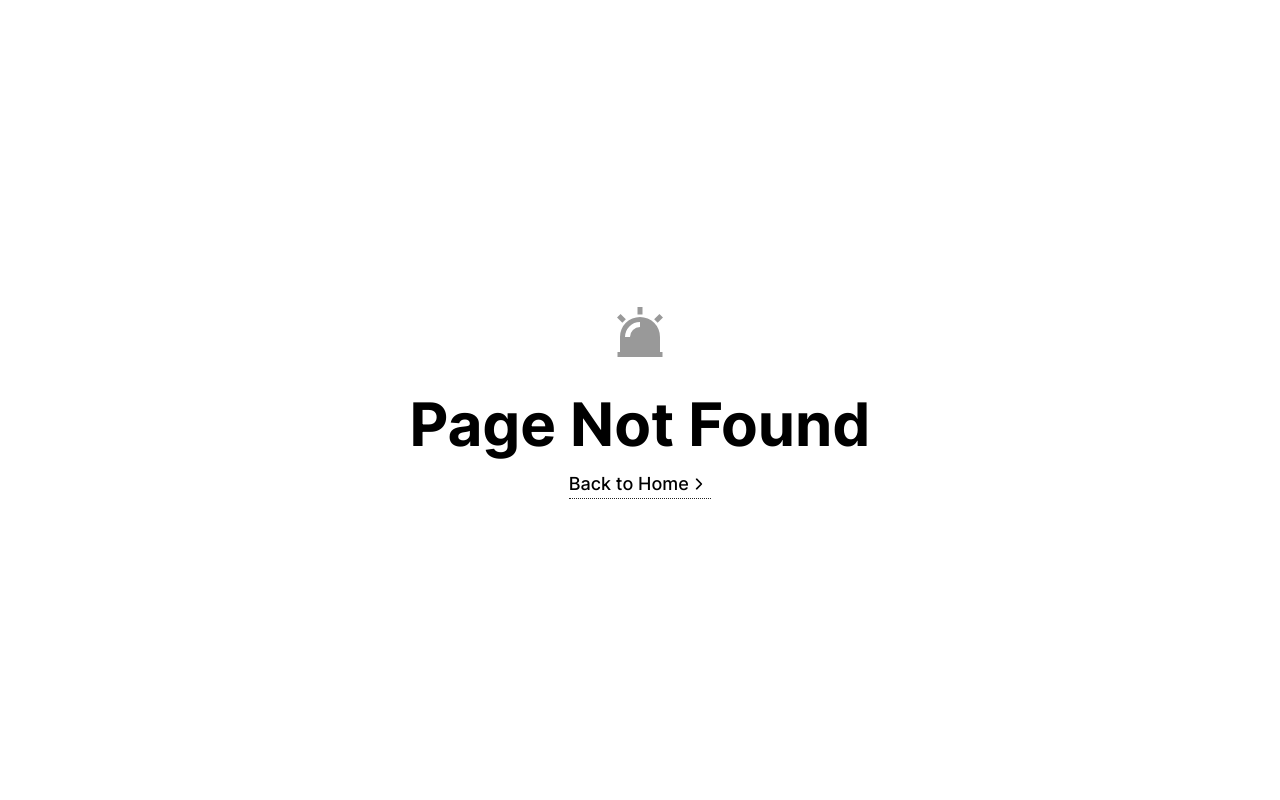
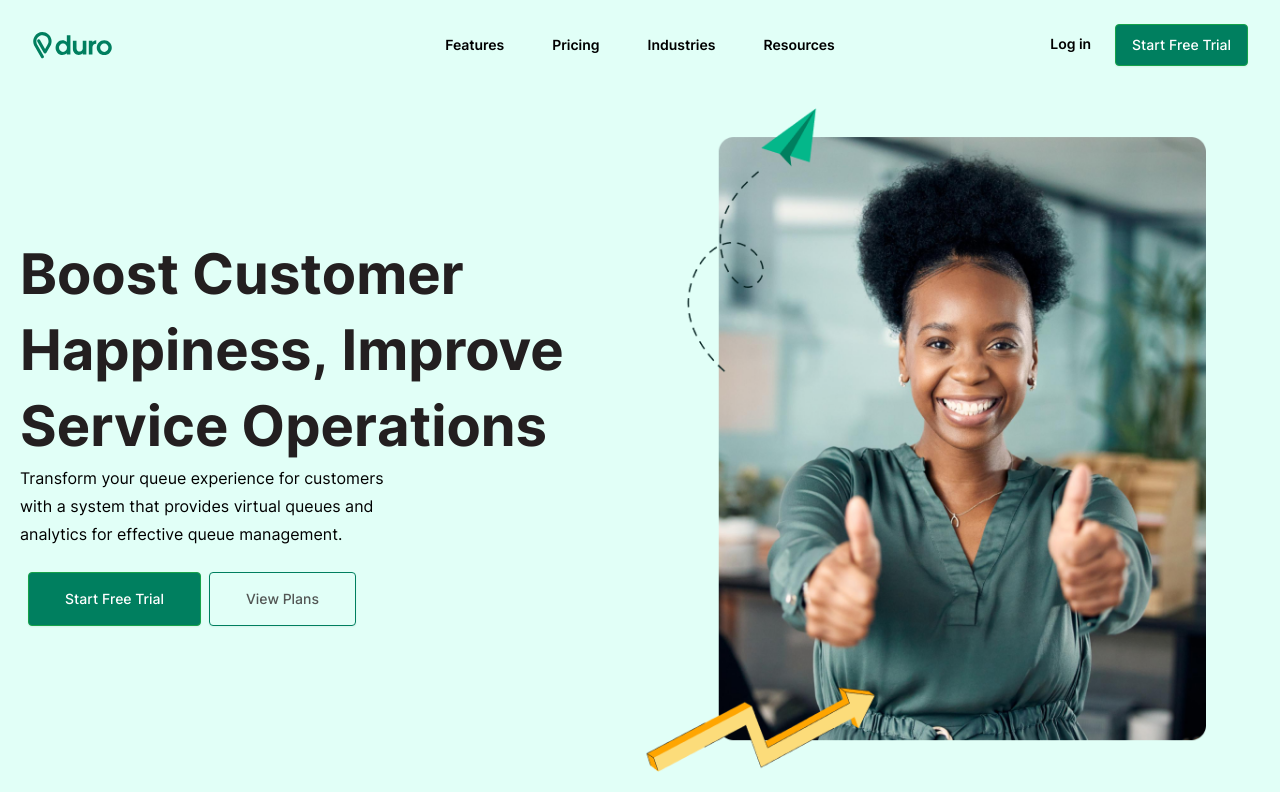
Before and after one commit to PipelineV2/duro-team-lambda-fe, a Next.js app: page /landingpage in a window 1280 px wide. Before the commit this address had no page. Built offline with nearby package versions, Linux system fonts and the light colour scheme.

Commit message:
feat(landingpage): landing page

```diff
--- /dev/null
+++ b/src/pages/landingpage.tsx
@@ -0,0 +1,234 @@
+import { Dialog } from '@headlessui/react';
+import { Bars3Icon, XMarkIcon } from '@heroicons/react/24/outline';
+import Image from 'next/image';
+import Link from 'next/link';
+import React from 'react';
+import { useState } from 'react';
+import { useRef } from 'react';
+
+import Button from '@/components/buttons';
+import Typography from '@/components/text';
+
+function MenuBar() {
+  const navigation = [
+    { name: 'Features', href: '/landingpage' },
+    { name: 'Pricing', href: '/landingpage' },
+    { name: 'Industries', href: '/landingpage' },
+    { name: 'Resources', href: '/landingpage' },
+  ];
+
+  const [isLoggedIn, setIsLoggedIn] = useState(false);
+
+  const [mobileMenuOpen, setMobileMenuOpen] = useState(false);
+
+  const closeMobileMenu = () => {
+    setMobileMenuOpen(false);
+  };
+  const startFreeTrial = (): string => {
+    setIsLoggedIn(false); //remove later
+    return 'clicked';
+  };
+  return (
+    <header className='top-0 h-12'>
+      <nav
+        /* className="flex items-center justify-between p-6 lg:px-8 fixed top-0 w-full z-50 bg-inherit shadow" */
+
+        className={`shadow" } top-0 z-50  flex w-full cursor-pointer items-center justify-between bg-inherit p-6 text-sm font-semibold leading-6
+
+        lg:px-8`}
+        aria-label='Global'
+      >
+        <div className='flex lg:flex-1'>
+          <Link href='/' className='-m-1.5 cursor-pointer p-1.5'>
+            <span className='sr-only'>Your Company</span>
+            <Image
+              className='h-8 w-auto'
+              src='/svg/Duro.svg'
+              alt=''
+              width={40}
+              height={40}
+            />
+          </Link>
+        </div>
+        <div className='flex lg:hidden'>
+          <button
+            type='button'
+            className='-m-2.5 inline-flex items-center justify-center rounded-md p-2.5 text-gray-700'
+            onClick={() => setMobileMenuOpen(true)}
+          >
+            <span className='sr-only'>Open main menu</span>
+            <Bars3Icon className='h-6 w-6' aria-hidden='true' />
+          </button>
+        </div>
+        <div
+          className='hidden lg:flex lg:gap-x-12'
+          onClick={() => setMobileMenuOpen(false)}
+        >
+          {navigation.map((item) => (
+            <Link
+              key={item.name}
+              href={item.href}
+              className={`cursor-pointer text-sm font-semibold leading-6
+
+              `}
+            >
+              {item.name}
+            </Link>
+          ))}
+        </div>
+        <div className='hidden lg:flex lg:flex-1 lg:justify-end'>
+          {!isLoggedIn && (
+            <Link
+              href='/landingpage'
+              className={`bg-primary mr-5 cursor-pointer rounded  px-1 py-2 text-sm font-semibold leading-6
+              `}
+            >
+              Log in
+            </Link>
+          )}
+          {isLoggedIn && (
+            <button className=' bg-secondary rounded p-2 text-white'>
+              Logout
+            </button>
+          )}
+          <Button
+            variant='primary'
+            text='Start Free Trial'
+            onClick={() => {
+              startFreeTrial;
+            }}
+          ></Button>
+        </div>
+      </nav>
+      <Dialog
+        as='div'
+        className='lg:hidden'
+        open={mobileMenuOpen}
+        onClose={closeMobileMenu}
+      >
+        <div className=' inset-0 z-50' />
+        <div
+          className={`${
+            mobileMenuOpen ? 'absolute top-1' : ''
+          } bg-light-green sm:ring-gray-900/10" inset-y-0  right-0 z-50 w-full overflow-y-auto px-6 py-6 sm:max-w-sm sm:ring-1`}
+        >
+          <div className='flex items-center justify-between'>
+            <Link href='/' className='-m-1.5 p-1.5'>
+              <span className='sr-only'>Your Company</span>
+              <Image
+                className='h-8 w-auto cursor-pointer'
+                src='/svg/Duro.svg'
+                alt=''
+                width={20}
+                height={20}
+              />
+            </Link>
+            <button
+              type='button'
+              className='-m-2.5 rounded-md p-2.5 text-gray-700'
+              onClick={() => setMobileMenuOpen(false)}
+            >
+              <span className='sr-only'>Close menu</span>
+              <XMarkIcon className='h-6 w-6' aria-hidden='true' />
+            </button>
+          </div>
+          <div className='mt-6 flow-root'>
+            <div className='-my-6 divide-y divide-gray-500/10'>
+              <div className='space-y-2 py-6'>
+                {navigation.map((item) => (
+                  <Link
+                    key={item.name}
+                    href={item.href}
+                    onClick={() => closeMobileMenu()}
+                    className={`-mx-3 block cursor-pointer rounded-lg px-3 py-2 text-base font-bold leading-7
+                 `}
+                  >
+                    {item.name}
+                  </Link>
+                ))}
+              </div>
+              <div className='py-6'>
+                {!isLoggedIn && (
+                  <Link
+                    href='/login'
+                    className='bg-primary mr-5 cursor-pointer rounded px-1 py-1 text-sm font-semibold leading-6'
+                  >
+                    Log in
+                  </Link>
+                )}
+                {isLoggedIn && (
+                  <button className=' bg-secondary rounded p-2 text-white'>
+                    Logout
+                  </button>
+                )}
+                <Button
+                  variant='primary'
+                  text='Start Free Trial'
+                  onClick={() => {
+                    startFreeTrial;
+                  }}
+                ></Button>
+              </div>
+            </div>
+          </div>
+        </div>
+      </Dialog>
+    </header>
+  );
+}
+
+const LandingPage = () => {
+  const freeTrialRef = useRef(null);
+  const startFreeTrial = (): string => {
+    return 'clicked';
+  };
+  return (
+    <div className='bg-light-green min-h-fit w-full'>
+      <MenuBar />
+      <div className=' mt-10 p-5 sm:flex sm:justify-between'>
+        {' '}
+        <div className='items-center  sm:w-1/2 sm:pt-32'>
+          <Typography variant='h1' color='#231F20'>
+            Boost Customer Happiness, Improve Service Operations
+          </Typography>
+          <Typography variant='body3' className='font-primary w-3/5'>
+            Transform your queue experience for customers with a system that
+            provides virtual queues and analytics for effective queue
+            management.
+          </Typography>
+          <div className='mt-4 flex p-2'>
+            <Button
+              variant='primary'
+              ref={freeTrialRef}
+              onClick={() => {
+                startFreeTrial;
+              }}
+              text='Start Free Trial'
+              size='large'
+              className=' mr-2 px-9 py-4'
+            ></Button>
+            <Button
+              variant='secondary'
+              ref={freeTrialRef}
+              onClick={() => {
+                startFreeTrial;
+              }}
+              text='View Plans'
+              size='large'
+              className=' text-grey3 px-9 py-4'
+            ></Button>
+          </div>
+        </div>
+        <div className='sm:w-1/2'>
+          <Image
+            src='/images/landingpagelady.png'
+            alt='duro-lady'
+            width={566}
+            height={675}
+          />
+        </div>
+      </div>
+    </div>
+  );
+};
+export default LandingPage;
```
